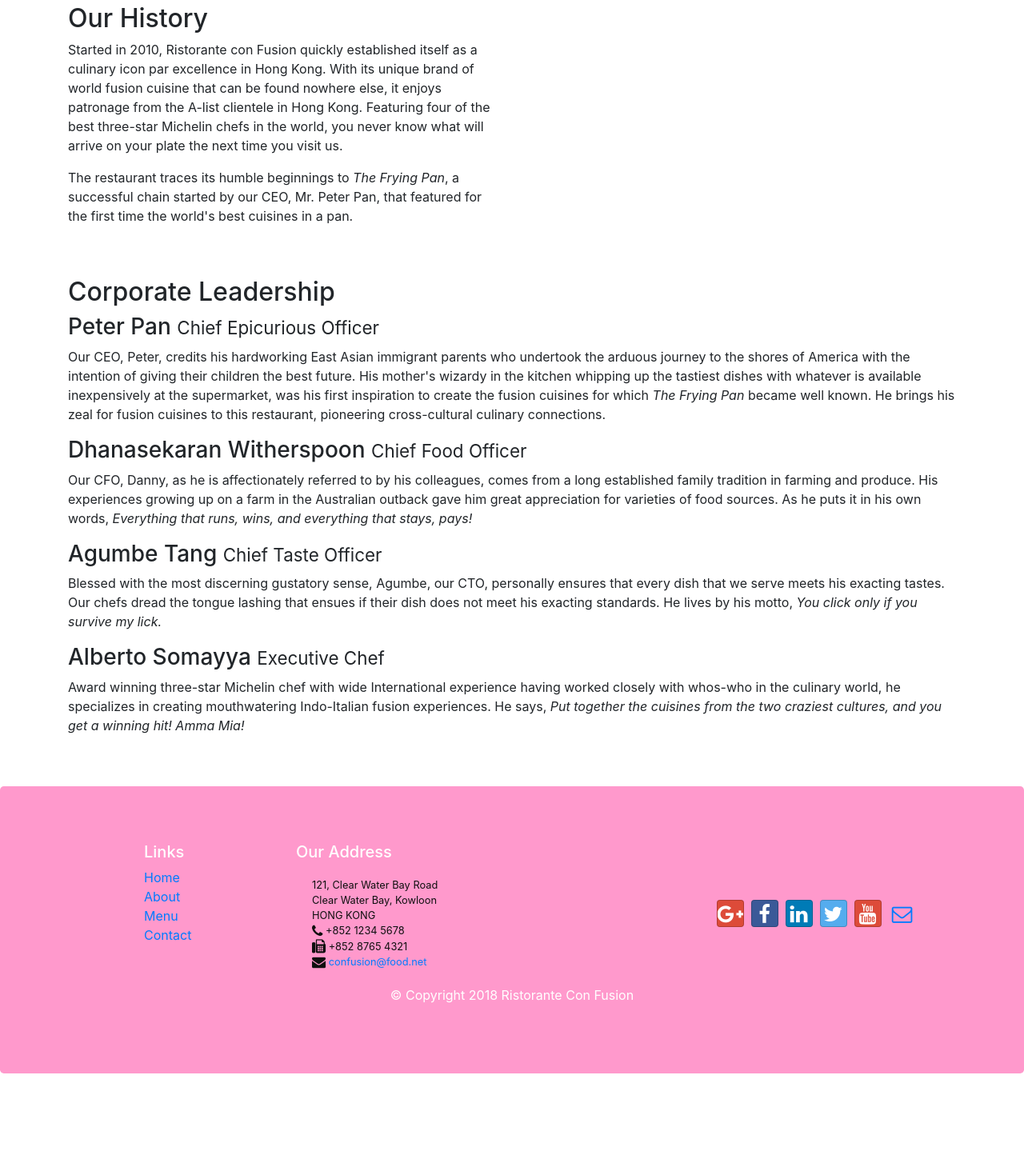
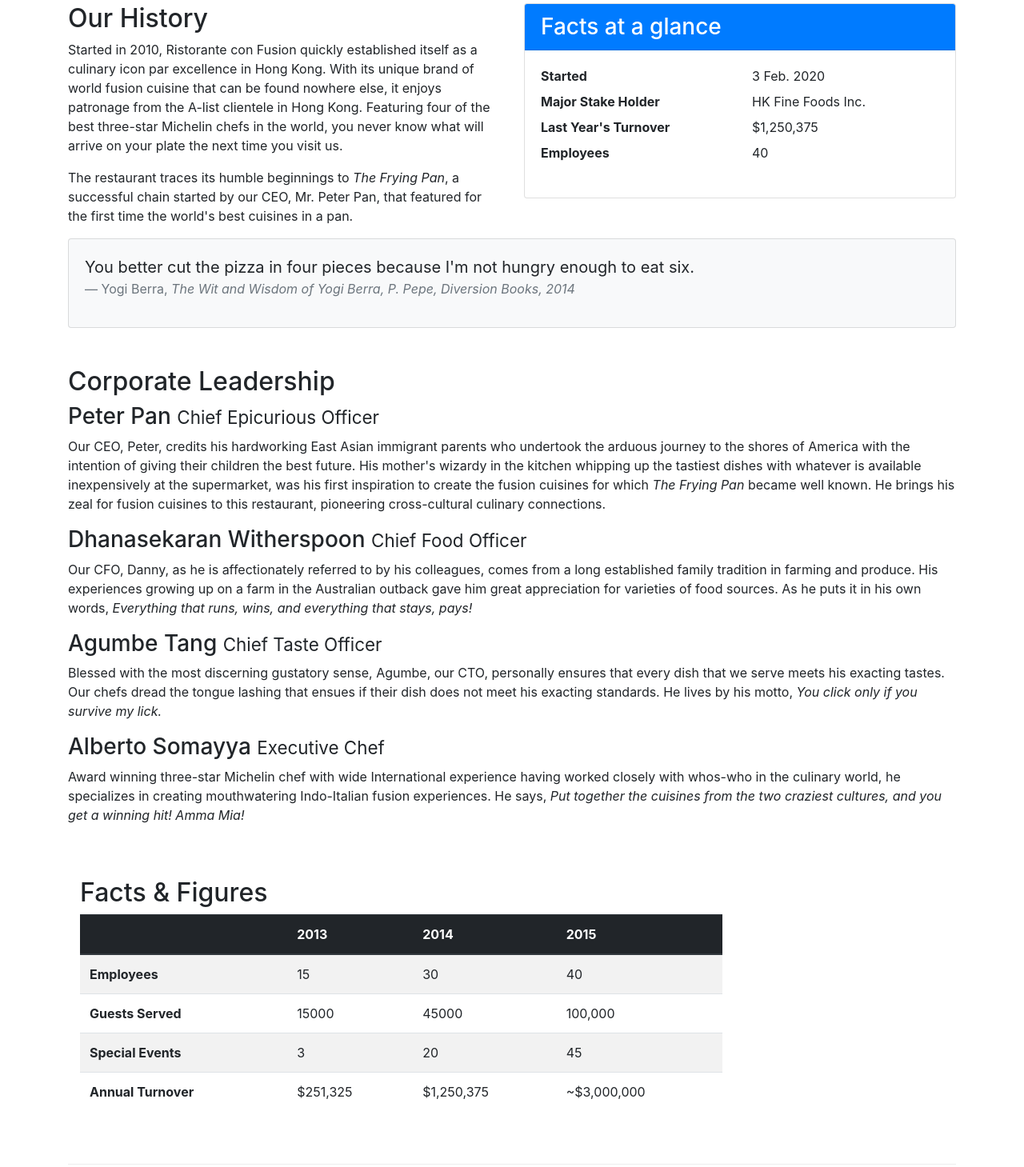
Before and after one commit to HitarthArora/Yes, a website: page aboutus.html in a window 1280 px wide. Shown: the part 461-1920 px from the top of the page at 80% size. Before the commit the page ends 1803 px from the top, so only its background shows below. Drawn offline with nearby package versions, Linux system fonts and the light colour scheme.

Commit message:
tables and cards

```diff
--- a/aboutus.html
+++ b/aboutus.html
@@ -66,7 +66,34 @@
                 <p>Started in 2010, Ristorante con Fusion quickly established itself as a culinary icon par excellence in Hong Kong. With its unique brand of world fusion cuisine that can be found nowhere else, it enjoys patronage from the A-list clientele in Hong Kong.  Featuring four of the best three-star Michelin chefs in the world, you never know what will arrive on your plate the next time you visit us.</p>
                 <p>The restaurant traces its humble beginnings to <em>The Frying Pan</em>, a successful chain started by our CEO, Mr. Peter Pan, that featured for the first time the world's best cuisines in a pan.</p>
             </div>
-            <div>
+            <div class="col12 col-sm-6">
+                <div class="card">
+                    <h3 class="card-header bg-primary text-white">Facts at a glance</h3>
+                    <div class="card-body">
+                        <dl class="row">
+                            <dt class="col-6">Started</dt>
+                            <dd class="col-6">3 Feb. 2020</dd>
+                            <dt class="col-6">Major Stake Holder</dt>
+                            <dd class="col-6">HK Fine Foods Inc.</dd>
+                            <dt class="col-6">Last Year's Turnover</dt>
+                            <dd class="col-6">$1,250,375</dd>
+                            <dt class="col-6">Employees</dt>
+                            <dd class="col-6">40</dd>
+                        </dl>
+                    </div>
+                </div>
+            </div>
+            <div class="col-12">
+                <div class="card card-body bg-light">
+                    <blockquote class="blockquote">
+                        <p class="mb-0">You better cut the pizza in four pieces because
+                            I'm not hungry enough to eat six.</p>
+                        <footer class="blockquote-footer">Yogi Berra,
+                            <cite title="Source Title">The Wit and Wisdom of Yogi Berra,
+                            P. Pepe, Diversion Books, 2014</cite>
+                        </footer>
+                    </blockquote>
+                </div>
             </div>
         </div>
 
@@ -91,6 +118,52 @@
                     <p class=".d-none">Award winning three-star Michelin chef with wide International experience having worked closely with whos-who in the culinary world, he specializes in creating mouthwatering Indo-Italian fusion experiences. He says, <em>Put together the cuisines from the two craziest cultures, and you get a winning hit! Amma Mia!</em></p>
                 </div>
             </div>
+       </div>
+       <div class="row row-content">
+           <div class="col-12 col-sm-9">
+                <h2>Facts &amp; Figures</h2>
+                <div class="table-responsive">
+                    <table class="table table-striped">
+                        <thead class="thead-dark">
+                            <tr>
+                                <th>&nbsp;</th>
+                                <th>2013</th>
+                                <th>2014</th>
+                                <th>2015</th>
+                            </tr>
+                        </thead>
+                        <tbody>
+                            <tr>
+                                <th>Employees</th>
+                                <td>15</td>
+                                <td>30</td>
+                                <td>40</td>
+                            </tr>
+                            <tr>
+                                <th>Guests Served</th>
+                                <td>15000</td>
+                                <td>45000</td>
+                                <td>100,000</td>
+                            </tr>
+                            <tr>
+                                <th>Special Events</th>
+                                <td>3</td>
+                                <td>20</td>
+                                <td>45</td>
+                            </tr>
+                            <tr>
+                                <th>Annual Turnover</th>
+                                <td>$251,325</td>
+                                <td>$1,250,375</td>
+                                <td>~$3,000,000</td>
+                            </tr>
+                        </tbody>
+                    </table>
+                </div>
+           </div>
+           <div class="col-12 col-sm-3">
+
+           </div>
        </div>
        <br><br>
 
```
Also changed, not shown: contactus.html (+0 -2 lines).
